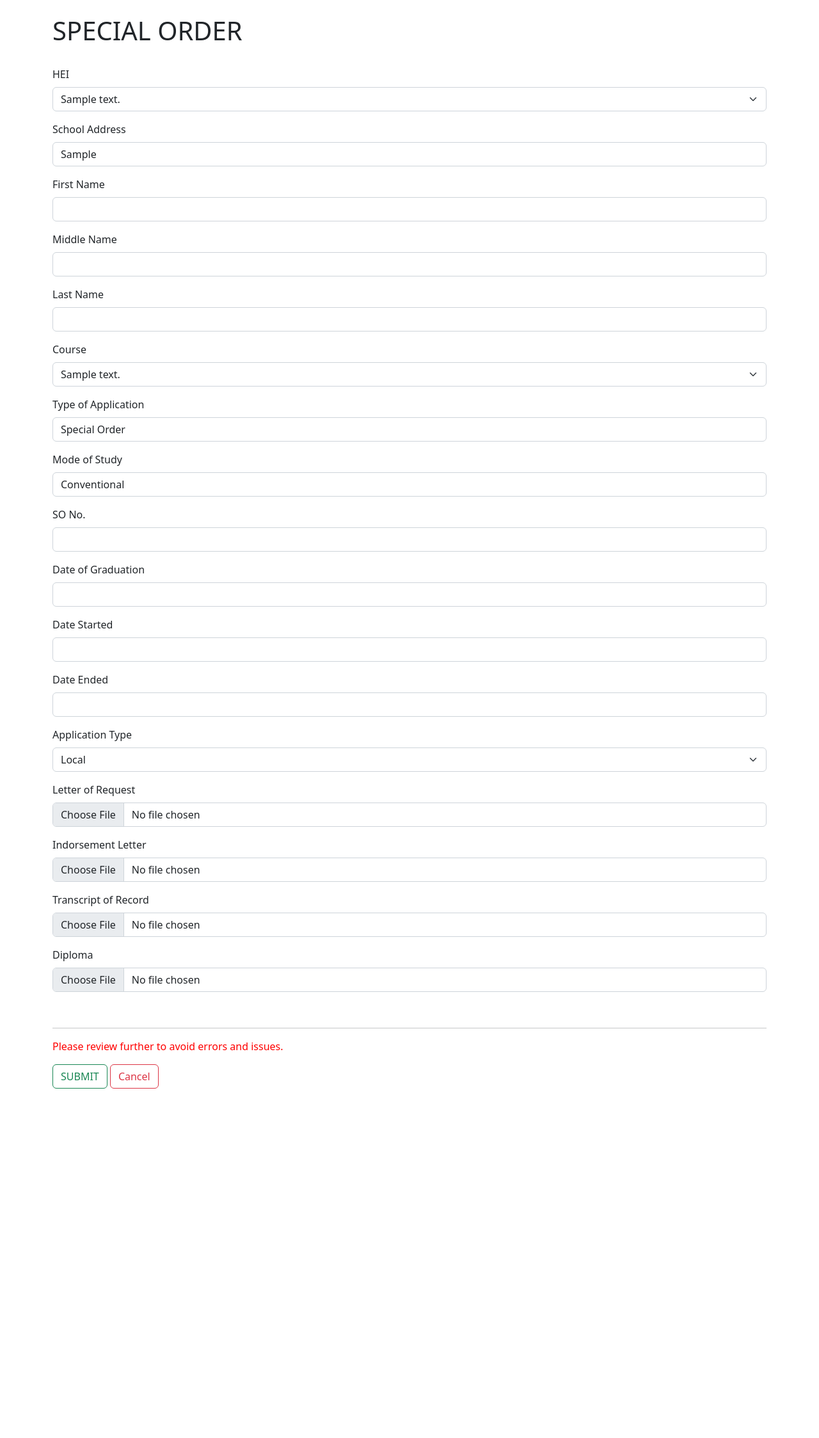
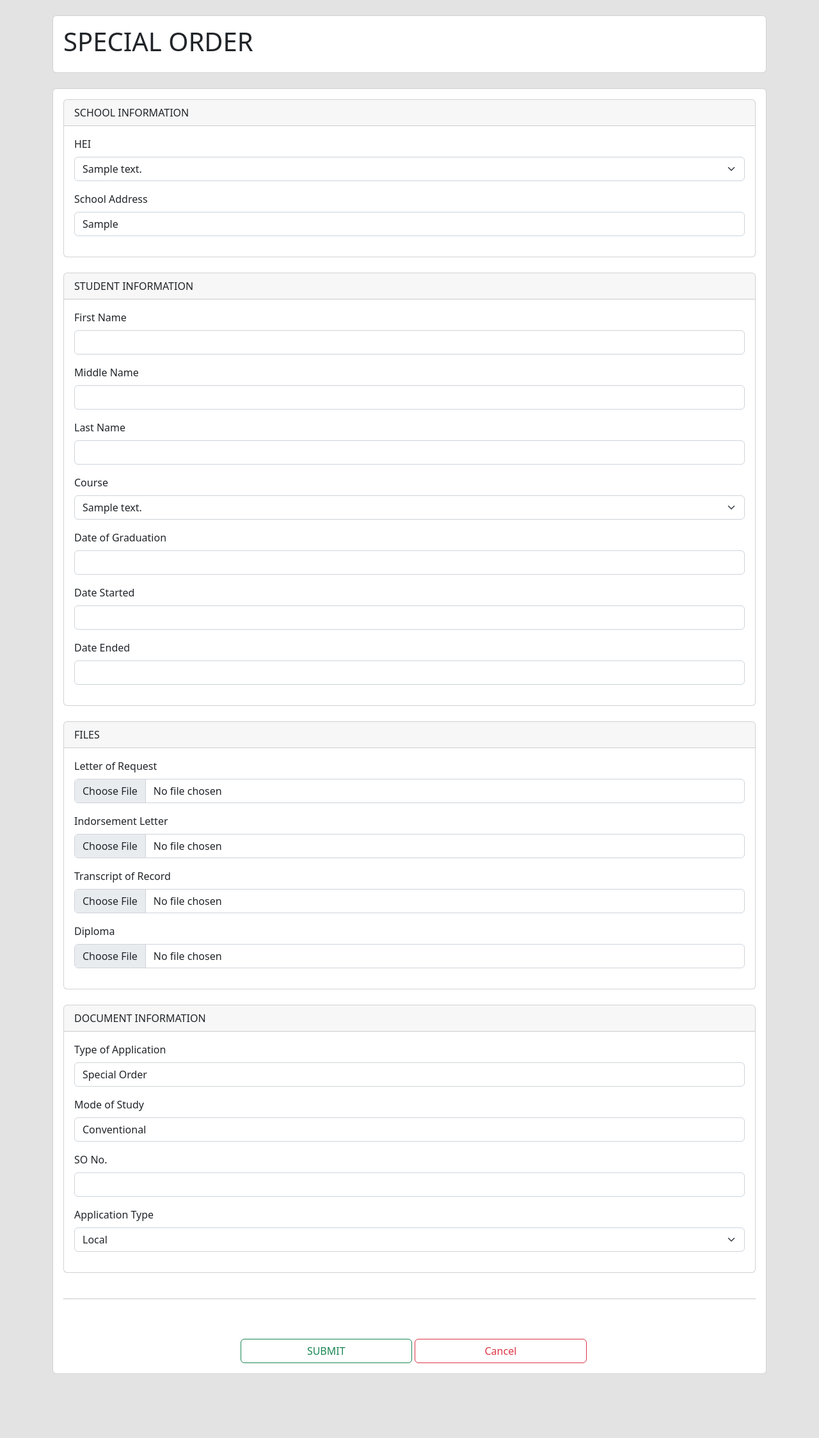
Before and after one commit to sonjya/CHEDROXI-CAV-PROTOTYPE, a PHP site: page /pages/client/pages/specialorder.php in a window 1280 px wide. Shown: the part 56-2303 px from the top of the page at 64% size. Before the commit the page ends 1757 px from the top, so only its background shows below. Run offline with PHP 8.4, Linux system fonts and the light colour scheme; the visitor is signed in with stand-in values (Sample User, id 1); tables that the repository leaves empty or names only in its code hold one stand-in row (values such as "Sample post").

Commit message:
special order form updated design

```diff
--- a/pages/admin/pages/addCommissioner.php
+++ b/pages/admin/pages/addCommissioner.php
@@ -31,7 +31,7 @@ $result2 = mysqli_query($connection,$sql2);
         <link href="https://cdn.jsdelivr.net/npm/bootstrap@5.2.1/dist/css/bootstrap.min.css" rel="stylesheet" integrity="sha384-iYQeCzEYFbKjA/T2uDLTpkwGzCiq6soy8tYaI1GyVh/UjpbCx/TYkiZhlZB6+fzT" crossorigin="anonymous">
     </head>
 
-    <body>
+    <body class="body-bg">
 
         <!-- navbar -->
         <nav class="navbar fixed-top" style="background-color: #FDD835;">
@@ -86,6 +86,9 @@ $result2 = mysqli_query($connection,$sql2);
             margin-top: 150px;
             margin-bottom: 5px;
         }
+        .body-bg {
+            background-color:#E0E0E0E0;
+        }
     </style>
 
 
--- a/pages/admin/pages/addPrice.php
+++ b/pages/admin/pages/addPrice.php
@@ -24,7 +24,7 @@ $role = $fetch['roleDesc'];
         <link href="https://cdn.jsdelivr.net/npm/bootstrap@5.2.1/dist/css/bootstrap.min.css" rel="stylesheet" integrity="sha384-iYQeCzEYFbKjA/T2uDLTpkwGzCiq6soy8tYaI1GyVh/UjpbCx/TYkiZhlZB6+fzT" crossorigin="anonymous">
     </head>
 
-    <body>
+    <body class="body-bg">
 
         <!-- navbar -->
         <nav class="navbar fixed-top" style="background-color: #FDD835;">
@@ -79,6 +79,9 @@ $role = $fetch['roleDesc'];
             margin-top: 150px;
             margin-bottom: 5px;
         }
+        .body-bg {
+            background-color:#E0E0E0E0;
+        }
     </style>
 
 
--- a/pages/admin/pages/addSchool.php
+++ b/pages/admin/pages/addSchool.php
@@ -24,7 +24,7 @@ $role = $fetch['roleDesc'];
         <link href="https://cdn.jsdelivr.net/npm/bootstrap@5.2.1/dist/css/bootstrap.min.css" rel="stylesheet" integrity="sha384-iYQeCzEYFbKjA/T2uDLTpkwGzCiq6soy8tYaI1GyVh/UjpbCx/TYkiZhlZB6+fzT" crossorigin="anonymous">
     </head>
 
-    <body>
+    <body class="body-bg">
 
         <!-- navbar -->
         <nav class="navbar fixed-top" style="background-color: #FDD835;">
@@ -86,6 +86,9 @@ $role = $fetch['roleDesc'];
             margin-top: 200px;
             margin-bottom: 5px;
         }
+        .body-bg {
+            background-color:#E0E0E0E0;
+        }
     </style>
 
 
--- a/pages/admin/pages/addUser.php
+++ b/pages/admin/pages/addUser.php
@@ -31,7 +31,7 @@ $result2 = mysqli_query($connection,$sql2);
         <link href="https://cdn.jsdelivr.net/npm/bootstrap@5.2.1/dist/css/bootstrap.min.css" rel="stylesheet" integrity="sha384-iYQeCzEYFbKjA/T2uDLTpkwGzCiq6soy8tYaI1GyVh/UjpbCx/TYkiZhlZB6+fzT" crossorigin="anonymous">
     </head>
 
-    <body>
+    <body class="body-bg">
 
         <!-- navbar -->
         <nav class="navbar fixed-top" style="background-color: #FDD835;">
@@ -111,6 +111,9 @@ $result2 = mysqli_query($connection,$sql2);
             margin-top: 150px;
             margin-bottom: 5px;
         }
+        .body-bg {
+            background-color:#E0E0E0E0;
+        }
     </style>
 
 
--- a/pages/admin/pages/viewCommissioners.php
+++ b/pages/admin/pages/viewCommissioners.php
@@ -29,7 +29,7 @@ $result1 = mysqli_query($connection,$sql1);
         <link href="https://cdn.jsdelivr.net/npm/bootstrap@5.2.1/dist/css/bootstrap.min.css" rel="stylesheet" integrity="sha384-iYQeCzEYFbKjA/T2uDLTpkwGzCiq6soy8tYaI1GyVh/UjpbCx/TYkiZhlZB6+fzT" crossorigin="anonymous">
     </head>
 
-    <body>
+    <body class="body-bg">
 
         <!-- navbar -->
         <nav class="navbar fixed-top" style="background-color: #FDD835;">
@@ -104,6 +104,9 @@ $result1 = mysqli_query($connection,$sql1);
             margin-top: 80px;
             margin-bottom: 5px;
         }
+        .body-bg {
+            background-color:#E0E0E0E0;
+        }
     </style>
 
 
--- a/pages/admin/pages/viewPrices.php
+++ b/pages/admin/pages/viewPrices.php
@@ -29,7 +29,7 @@ $result1 = mysqli_query($connection,$sql1);
         <link href="https://cdn.jsdelivr.net/npm/bootstrap@5.2.1/dist/css/bootstrap.min.css" rel="stylesheet" integrity="sha384-iYQeCzEYFbKjA/T2uDLTpkwGzCiq6soy8tYaI1GyVh/UjpbCx/TYkiZhlZB6+fzT" crossorigin="anonymous">
     </head>
 
-    <body>
+    <body class="body-bg">
 
         <!-- navbar -->
         <nav class="navbar fixed-top" style="background-color: #FDD835;">
@@ -103,6 +103,9 @@ $result1 = mysqli_query($connection,$sql1);
             margin-top: 80px;
             margin-bottom: 5px;
         }
+        .body-bg {
+                background-color:#E0E0E0;
+            }
     </style>
 
 
--- a/pages/admin/pages/viewSchools.php
+++ b/pages/admin/pages/viewSchools.php
@@ -29,7 +29,7 @@ $result1 = mysqli_query($connection,$sql1);
         <link href="https://cdn.jsdelivr.net/npm/bootstrap@5.2.1/dist/css/bootstrap.min.css" rel="stylesheet" integrity="sha384-iYQeCzEYFbKjA/T2uDLTpkwGzCiq6soy8tYaI1GyVh/UjpbCx/TYkiZhlZB6+fzT" crossorigin="anonymous">
     </head>
 
-    <body>
+    <body class="body-bg">
 
         <!-- navbar -->
         <nav class="navbar fixed-top" style="background-color: #FDD835;">
@@ -104,6 +104,9 @@ $result1 = mysqli_query($connection,$sql1);
             margin-top: 80px;
             margin-bottom: 5px;
         }
+        .body-bg {
+            background-color:#E0E0E0;
+        }
     </style>
 
 
--- a/pages/admin/pages/viewUsers.php
+++ b/pages/admin/pages/viewUsers.php
@@ -29,7 +29,7 @@ $result1 = mysqli_query($connection,$sql1);
         <link href="https://cdn.jsdelivr.net/npm/bootstrap@5.2.1/dist/css/bootstrap.min.css" rel="stylesheet" integrity="sha384-iYQeCzEYFbKjA/T2uDLTpkwGzCiq6soy8tYaI1GyVh/UjpbCx/TYkiZhlZB6+fzT" crossorigin="anonymous">
     </head>
 
-    <body>
+    <body class="body-bg">
 
         <!-- navbar -->
         <nav class="navbar fixed-top" style="background-color: #FDD835;">
@@ -107,6 +107,9 @@ $result1 = mysqli_query($connection,$sql1);
             margin-top: 80px;
             margin-bottom: 5px;
         }
+        .body-bg {
+                background-color:#E0E0E0;
+            }
     </style>
 
 
--- a/pages/client/index.php
+++ b/pages/client/index.php
@@ -40,7 +40,7 @@ $fetch4 = mysqli_fetch_assoc($result4);
         <link href="../../src/css/bootstrap.min.css" rel="stylesheet">
     </head>
 
-    <body>
+    <body class="body-bg">
 
         <!-- navbar -->
         <nav class="navbar fixed-top" style="background-color: #69F0AE;">
@@ -161,6 +161,9 @@ $fetch4 = mysqli_fetch_assoc($result4);
             .img-profile {
                 border-radius:50%;
             }
+            .body-bg {
+                background-color:#E0E0E0E0;
+            }
         </style>
 
 
--- a/pages/client/pages/editCourse.php
+++ b/pages/client/pages/editCourse.php
@@ -29,7 +29,7 @@ $fetch2 = mysqli_fetch_assoc($result2);
         <link href="../../../src/css/bootstrap.min.css" rel="stylesheet">
     </head>
 
-    <body>
+    <body class="body-bg">
 
         <!-- navbar -->
         <nav class="navbar fixed-top" style="background-color: #69F0AE;">
@@ -88,6 +88,9 @@ $fetch2 = mysqli_fetch_assoc($result2);
             .greeting {
                 margin-left: 30px;
             }
+            .body-bg {
+                background-color:#E0E0E0E0;
+            }
         </style>
 
 
--- a/pages/client/pages/specialorder.php
+++ b/pages/client/pages/specialorder.php
@@ -30,7 +30,7 @@ $result2 = mysqli_query($connection,$sql2);
         <link href="../../../src/css/bootstrap.min.css" rel="stylesheet">
     </head>
 
-    <body>
+    <body class="body-bg">
 
         <!-- navbar -->
         <nav class="navbar fixed-top" style="background-color: #69F0AE;">
@@ -51,10 +51,22 @@ $result2 = mysqli_query($connection,$sql2);
 
         <div class="container">
 
+            <div class="card">
+                <div class="card-body">
                     <h1>SPECIAL ORDER</h1>
+                </div>
+            </div>
             <br>
 
             <form method="post" enctype="multipart/form-data" action="../../../modules/clientSubmitSO.php">
+
+                <div class="card">
+
+                    <div class="card-body">
+
+                        <div class="card">
+                            <div class="card-header">SCHOOL INFORMATION</div>
+                            <div class="card-body">
 
                                 <div class="mb-3">
                                     <label class="form-label">HEI</label>
@@ -68,6 +80,15 @@ $result2 = mysqli_query($connection,$sql2);
                                     <input type="text" class="form-control" name="schoolcity" value="<?= $fetchschool['schoolcity']?>" readonly required>
                                 </div>
 
+                            </div>
+
+                        </div>
+
+                        <br>
+
+                        <div class="card">
+                            <div class="card-header">STUDENT INFORMATION</div>
+                            <div class="card-body">
                                 <div class="mb-3">
                                     <label class="form-label">First Name</label>
                                     <input type="text" class="form-control" name="firstname" required>
@@ -93,22 +114,6 @@ $result2 = mysqli_query($connection,$sql2);
 
                                     </select>
                                 </div>
-
-                <div class="mb-3">
-                    <label class="form-label">Type of Application</label>
-                    <input type="text" class="form-control" name="typeofapplication" value="Special Order" readonly required>
-                </div>
-
-                <div class="mb-3">
-                    <label class="form-label">Mode of Study</label>
-                    <input type="text" class="form-control" name="modeofstudy" value="Conventional" readonly required>
-                </div>
-
-                <div class="mb-3">
-                    <label class="form-label">SO No.</label>
-                    <input type="text" class="form-control" name="SOnumber">
-                </div>
-
                                 <div class="mb-3">
                                     <label class="form-label">Date of Graduation</label>
                                     <input type="text" class="form-control" name="dateofgraduation" required>
@@ -124,14 +129,14 @@ $result2 = mysqli_query($connection,$sql2);
                                     <input type="text" class="form-control" name="dateended" required>
                                 </div>
 
-                <div class="mb-3">
-                    <label class="form-label">Application Type</label>
-                    <select class="form-select" aria-label="Default select example" name="applicationtype">
-                        <option value="Local">Local</option>
-                        <option value="DFA">DFA</option>
-                    </select>
+                            </div>
                         </div>
 
+                        <br>
+
+                        <div class="card">
+                            <div class="card-header">FILES</div>
+                            <div class="card-body">
                                 <div class="mb-3">
                                     <label class="form-label">Letter of Request</label>
                                     <input class="form-control" type="file" name="requestletter" accept=".pdf,.jpg,.jpeg,.png" required>
@@ -151,12 +156,55 @@ $result2 = mysqli_query($connection,$sql2);
                                     <label class="form-label">Diploma</label>
                                     <input class="form-control" type="file" name="diploma" accept=".pdf,.jpg,.jpeg,.png" required>
                                 </div>
+                            </div>
+                        </div>
+
+                        <br>
+
+                        <div class="card">
+                            <div class="card-header">DOCUMENT INFORMATION</div>
+                            <div class="card-body">
+                                <div class="mb-3">
+                                    <label class="form-label">Type of Application</label>
+                                    <input type="text" class="form-control" name="typeofapplication" value="Special Order" readonly required>
+                                </div>
+
+                                <div class="mb-3">
+                                    <label class="form-label">Mode of Study</label>
+                                    <input type="text" class="form-control" name="modeofstudy" value="Conventional" readonly required>
+                                </div>
+
+                                <div class="mb-3">
+                                    <label class="form-label">SO No.</label>
+                                    <input type="text" class="form-control" name="SOnumber">
+                                </div>
+
+
+                                <div class="mb-3">
+                                    <label class="form-label">Application Type</label>
+                                    <select class="form-select" aria-label="Default select example" name="applicationtype">
+                                        <option value="Local">Local</option>
+                                        <option value="DFA">DFA</option>
+                                    </select>
+                                </div>
+                            </div>
+                        </div>
 
                         <br>
                         <hr>
-                <p style="color:red;">Please review further to avoid errors and issues.</p>
-                <input type="submit" name="submit" value="SUBMIT" class="btn btn-outline-success">
-                <a href="../index.php" class="btn btn-outline-danger">Cancel</a>
+
+                        <marquee><p style="color:red;">Please take time to review before submitting it for faster document processing.</p></marquee>
+                        <div class="row">
+                            <div class="col-3"></div>
+                            <div class="col">
+                                <input type="submit" name="submit" value="SUBMIT" class="btn btn-outline-success col-4">
+                                <a href="../index.php" class="btn btn-outline-danger col-4">Cancel</a>
+                            </div>
+                        </div>
+
+                    </div>
+
+                </div>
 
             </form>
 
@@ -171,6 +219,9 @@ $result2 = mysqli_query($connection,$sql2);
                 margin-top: 80px;
                 margin-bottom: 100px;
             }
+            .body-bg {
+                background-color:#E0E0E0E0;
+            }
         </style>
 
 
--- a/pages/client/pages/viewCourses.php
+++ b/pages/client/pages/viewCourses.php
@@ -28,7 +28,7 @@ $result2 = mysqli_query($connection,$sql2);
         <link href="../../../src/css/bootstrap.min.css" rel="stylesheet">
     </head>
 
-    <body>
+    <body class="body-bg">
 
         <!-- navbar -->
         <nav class="navbar fixed-top" style="background-color: #69F0AE;">
@@ -118,6 +118,9 @@ $result2 = mysqli_query($connection,$sql2);
             .greeting {
                 margin-left: 30px;
             }
+            .body-bg {
+                background-color:#E0E0E0E0;
+            }
         </style>
 
 
```
Also changed, not shown: pages/admin/index.php (+4 -4 lines), pages/admin/pages/viewFiles.php (+12 -6 lines), pages/client/pages/viewFiles.php (+22 -10 lines). Lines whose indentation alone changed are shown as unchanged.
